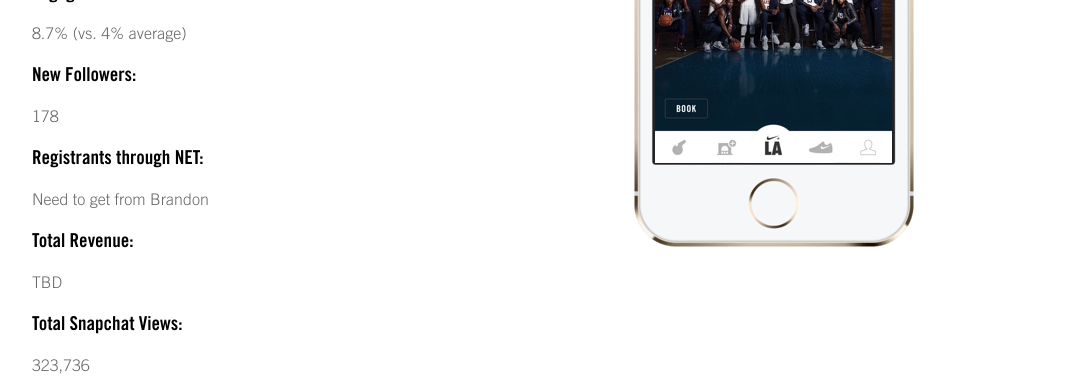
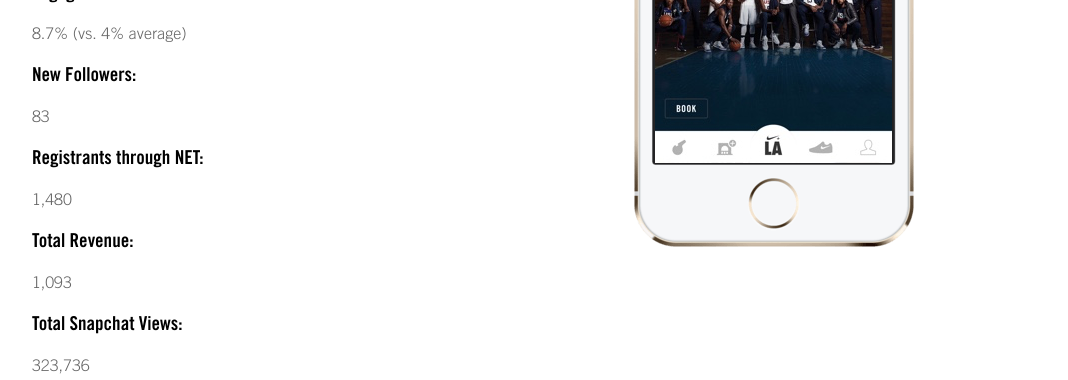
Before and after one commit to PHironaka/bream, a Jekyll site: the page built from _la/nike-jordan-air-hangar.markdown, in a window 1280 px wide and 900 px high, scrolled down 677 px. Shown: the part 153-533 px from the top of the window, without its empty margins (105-1173 px from the left). Built offline with Jekyll 4.4.1, drawn with Linux system fonts in a browser that asks for light colours; a script that is not in the unit is left out; comment, search, counter and statistics services are not loaded.

Commit message:
Updated Nike Jordan Air Hangar

```diff
--- a/_la/nike-jordan-air-hangar.markdown
+++ b/_la/nike-jordan-air-hangar.markdown
@@ -9,7 +9,7 @@ position: 0
 background-post-image: "/uploads/IMG_0006.JPG"
 city-page-mobile-asset: "/uploads/Group-2.png"
 engagement-rate: " 8.7% (vs. 4% average)"
-new-followers: 178
+new-followers: 83
 city-page-views: '2,400'
 impressions: '401,428'
 photographer-assets:
@@ -39,8 +39,8 @@ twitter-asset:
 - "/uploads/Nike-Womens-Marathon-SF-Start-.jpg"
 - "/uploads/Nike-Womens-Marathon-SF-Start-.jpg"
 tweet-list: JORDAN
-net-registrants: Need to get from Brandon
-total-revenue: TBD
+net-registrants: '1,480'
+total-revenue: '1,093'
 snapchat-views: '323,736'
 top-tweet-embed-1: |-
   <blockquote class="twitter-tweet" data-lang="en"><p lang="en" dir="ltr">SoCal bound. Nike + Jordan celebrate hoop culture at the Air Hangar, 7.23-24. Book: <a href="https://t.co/qN9D3VTyhu">https://t.co/qN9D3VTyhu</a> <a href="https://twitter.com/hashtag/UNITE?src=hash">#UNITE</a> <a href="https://t.co/tFqsjHv0Oi">pic.twitter.com/tFqsjHv0Oi</a></p>&mdash; Nike Los Angeles (@NikeLA) <a href="https://twitter.com/NikeLA/status/756217188609060864">July 21, 2016</a></blockquote>
```
